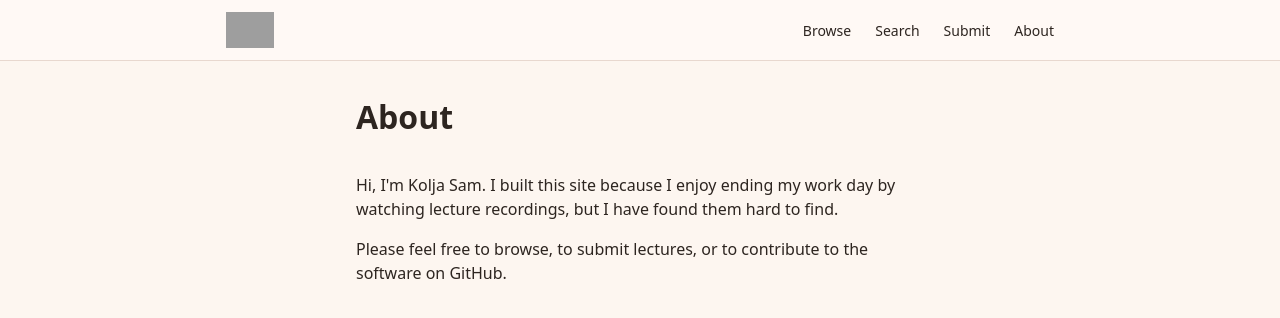
After one commit to koljapluemer/awesome-lectures, a Python web app: template templates/about.html.jinja2 in a window 1280 px wide. The commit adds this page. Shown: the top 318 px of the page. Run offline with Jinja, Linux system fonts and the light colour scheme; the template is opened without the code that fills it, so the values that code supplies are empty; grey boxes are pictures that could not be loaded.

Commit message:
add README and about

```diff
--- /dev/null
+++ b/templates/about.html.jinja2
@@ -0,0 +1,15 @@
+{% extends "base.html.jinja2" %}
+
+{% block title %}About — Awesome Lectures{% endblock %}
+
+{% block content %}
+<div class="container py-lg" style="max-width:600px;">
+  <h1 class="text-2xl font-bold mb-lg">About</h1>
+
+  <div class="flex flex-col gap-md">
+    <p class="text-md">Hi, I'm Kolja Sam. I built this site because I enjoy ending my work day by watching lecture recordings, but I have found them hard to find.</p>
+    <p class="text-md">Please feel free to browse, to submit lectures, or to contribute to the software on GitHub.</p>
+
+  </div>
+</div>
+{% endblock %}
--- a/templates/base.html.jinja2
+++ b/templates/base.html.jinja2
@@ -28,11 +28,12 @@
 <body>
   <header>
     <div class="inner">
-      <a href="{{ root }}" class="font-bold text-md">Awesome Lectures</a>
+      <a href="{{ root }}"><img src="{{ root }}logo.png" alt="Awesome Lectures" style="height:36px; display:block;"></a>
       <nav class="header-nav">
         <a href="{{ root }}lectures/random/" class="text-sm">Browse</a>
         <a href="{{ root }}search/" class="text-sm">Search</a>
         <a href="{{ root }}submit/" class="text-sm">Submit</a>
+        <a href="{{ root }}about/" class="text-sm">About</a>
       </nav>
     </div>
   </header>
```
Also changed, not shown: src/ssg.py (+7 -0 lines), README.md, doc/issues/allow-locally-marking-as-read.md (added), misc/logo.png (added).
